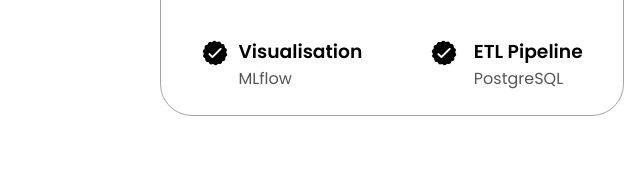
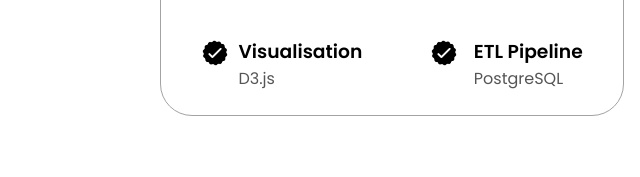
Before and after one commit to sukumar-govindraj/sukumar-govindraj.github.io, a plain HTML site: page index.html in a window 1280 px wide. Shown: the part 2479-2656 px from the top of the page, 0-640 px from the left. Drawn offline with Linux system fonts and the light colour scheme.

Commit message:
sukumar-govindaraj-v3

```diff
--- a/index.html
+++ b/index.html
@@ -219,7 +219,7 @@
                 <img src="./assets/checkmark.png" alt="Experience icon" class="icon" />
                 <div>
                   <h3>Visualisation</h3>
-                  <p>MLflow</p>
+                  <p>D3.js</p>
                 </div>
               </article>
               <article>
```
